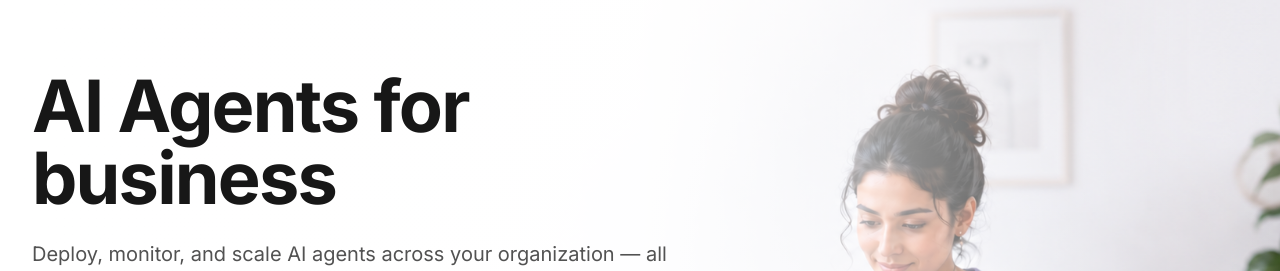
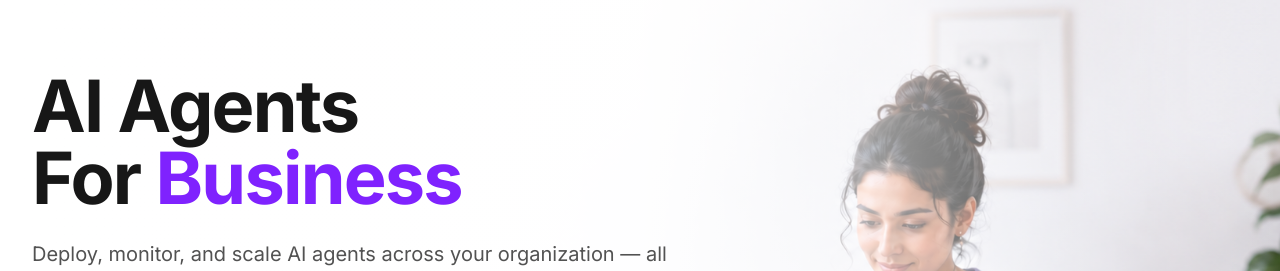
Before and after one commit to akashmahlaz/fireclaw, a Next.js app: page / in a window 1280 px wide. Shown: the part 220-491 px from the top of the page. Built offline with nearby package versions, Linux system fonts and the light colour scheme; no server answers.

Commit message:
ai for busness

```diff
--- a/components/layout/Hero.tsx
+++ b/components/layout/Hero.tsx
@@ -18,7 +18,10 @@ export function Hero() {
       <div className="relative z-10 mx-auto flex min-h-[calc(100svh-64px)] max-w-7xl items-center px-6 lg:px-8">
         <div className="max-w-2xl">
           <h1 className="text-5xl font-bold tracking-tight text-neutral-900 sm:text-6xl lg:text-7xl">
-            AI Agents for business
+            AI  Agents
+          </h1>
+          <h1 className="text-5xl font-bold tracking-tight text-neutral-900 sm:text-6xl lg:text-7xl">
+            For <span className="text-violet-600">Business</span>
           </h1>
           <p className="mt-6 text-xl leading-relaxed text-neutral-600">
             Deploy, monitor, and scale AI agents across your organization — all from one powerful platform.
```
